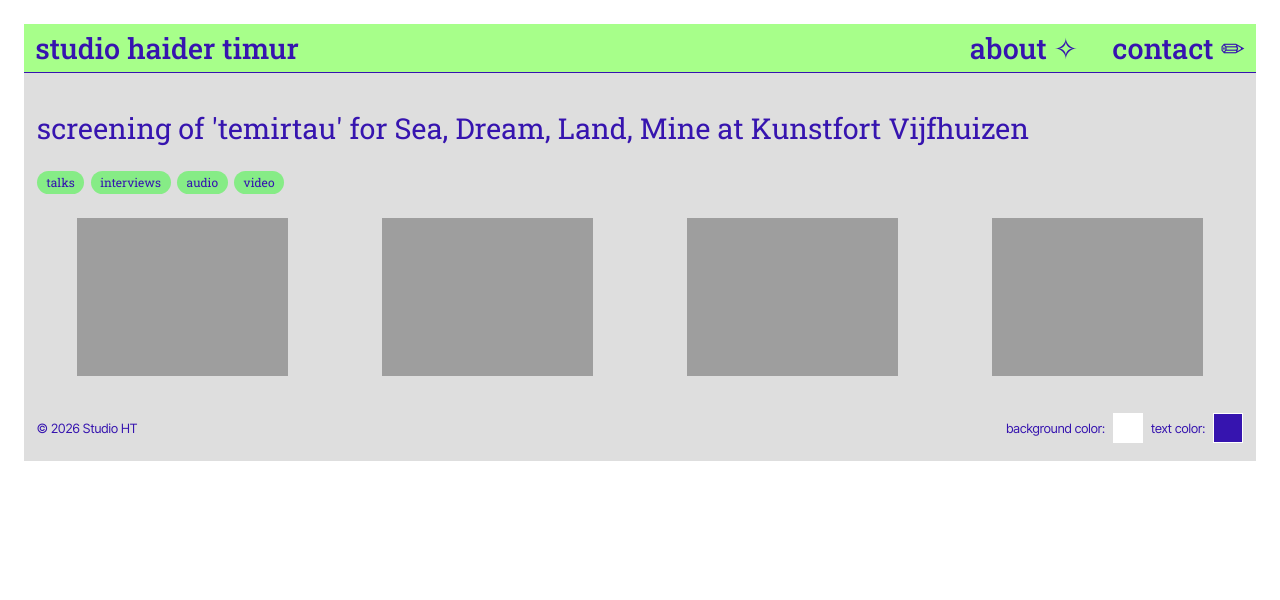
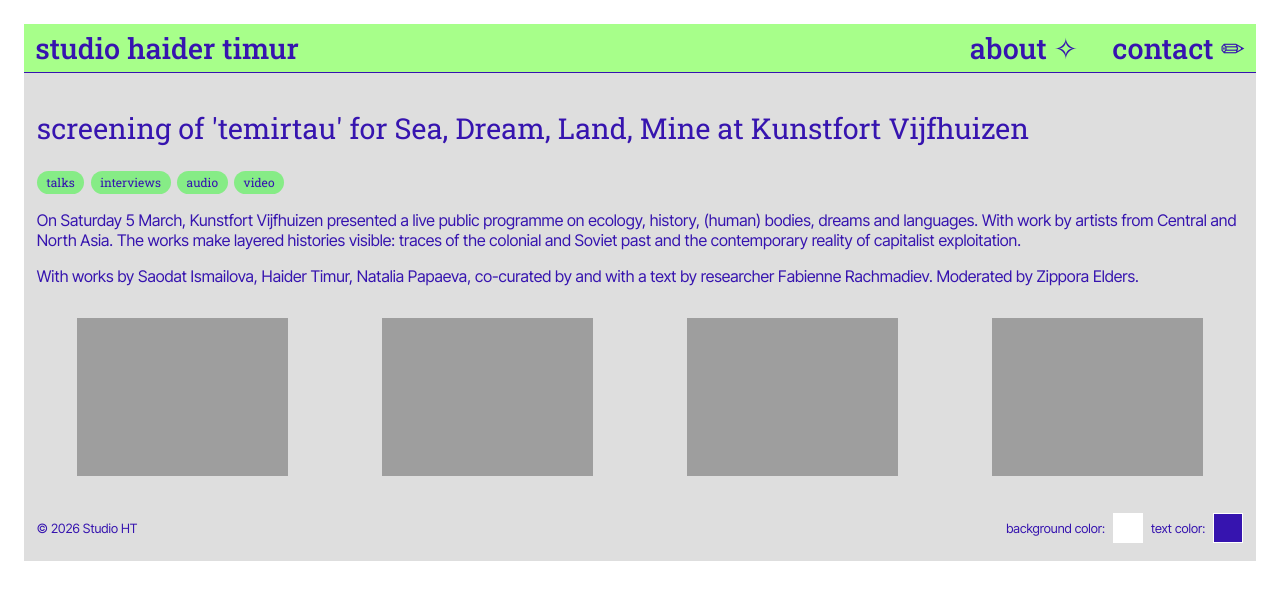
Before and after one commit to haider-timur/studioht, a Jekyll site: the page built from _projects/seadreamlandmine.md, in a window 1280 px wide. Shown: the top 600 px of the page. Built offline with Jekyll 4.4.1, drawn with Linux system fonts in a browser that asks for light colours.

Commit message:
kunstfort

```diff
--- a/_projects/seadreamlandmine.md
+++ b/_projects/seadreamlandmine.md
@@ -20,3 +20,7 @@ images:
     caption:
 
 ---
+
+<p>On Saturday 5 March, Kunstfort Vijfhuizen presented a live public programme on ecology, history, (human) bodies, dreams and languages. With work by artists from Central and North Asia. The works make layered histories visible: traces of the colonial and Soviet past and the contemporary reality of capitalist exploitation.</p>
+
+<p>With works by Saodat Ismailova, Haider Timur, Natalia Papaeva, co-curated by and with a text by researcher Fabienne Rachmadiev. Moderated by Zippora Elders.</p>
```
